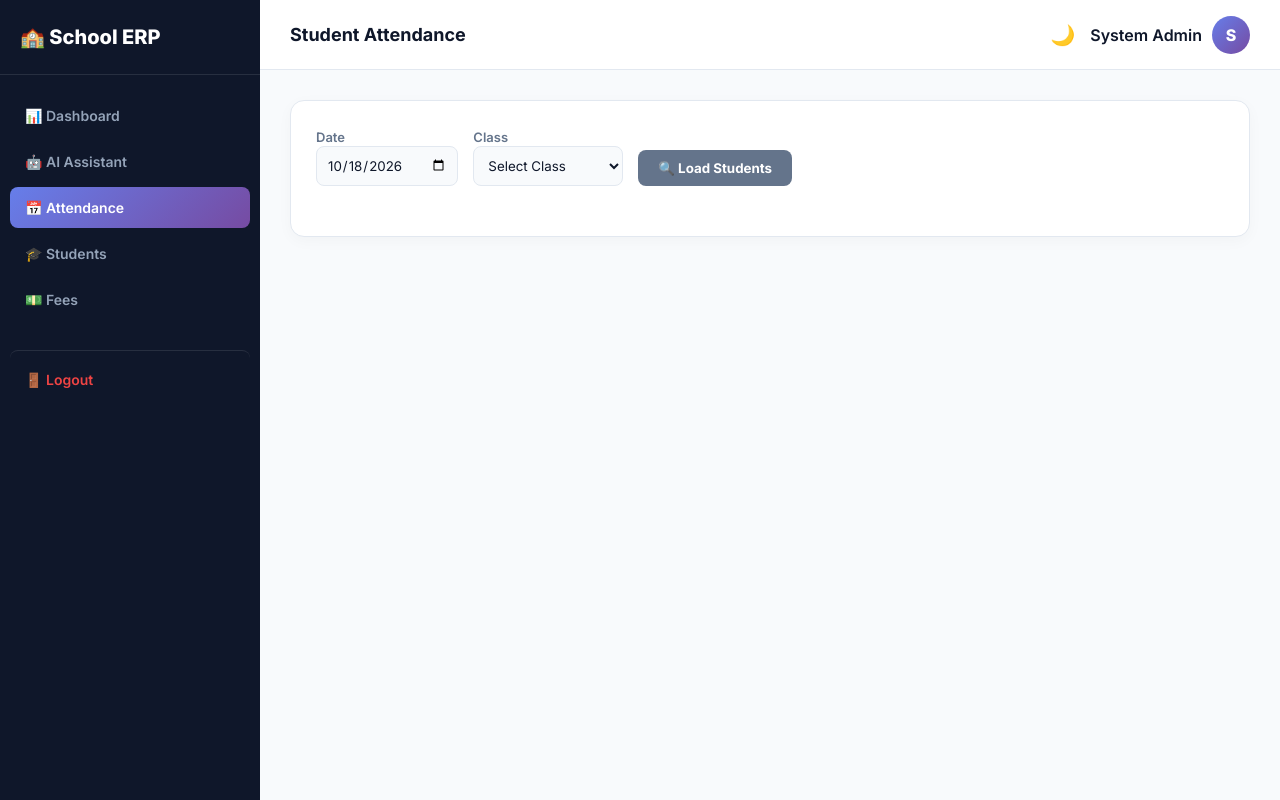
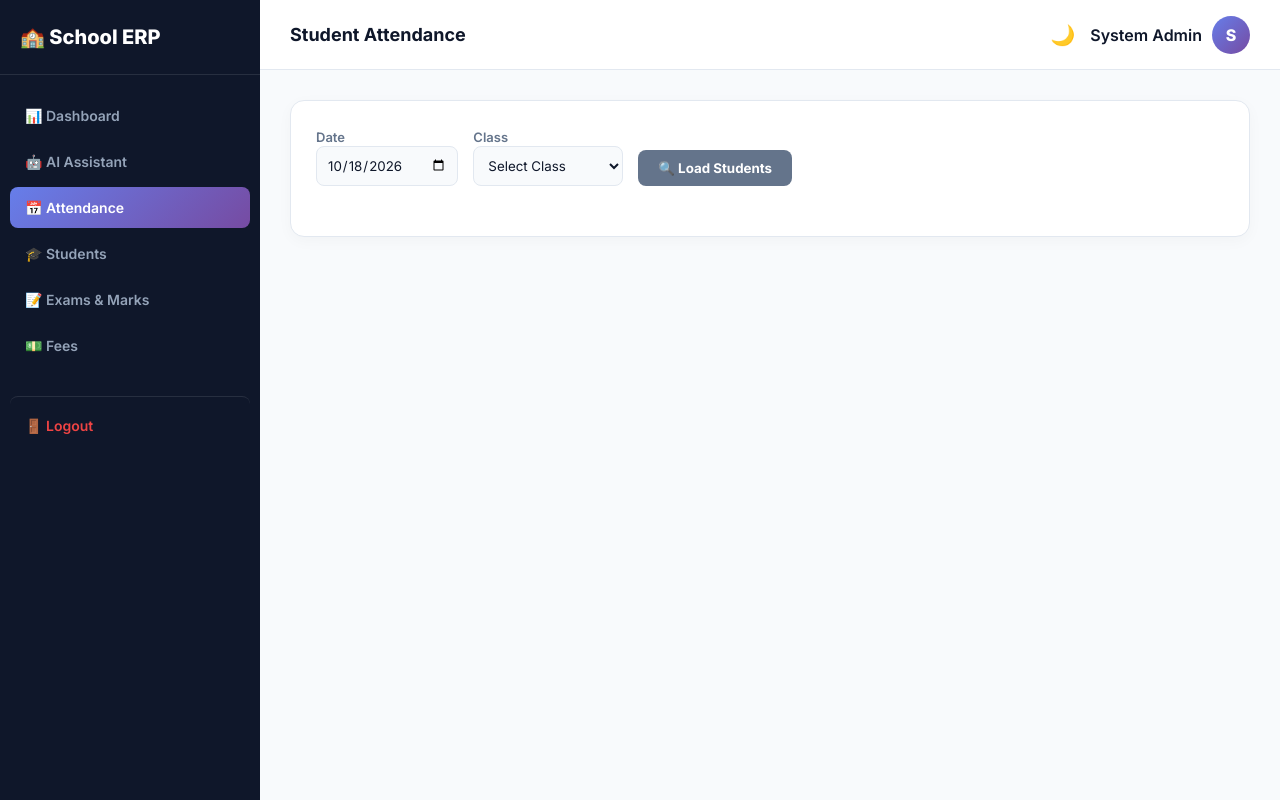
Before and after one commit to amankum500-max/School-mangement-, a Flask app: page /attendance in a window 1280 px wide. Run offline with Flask 3, Linux system fonts and the light colour scheme; the visitor is signed in with stand-in values (Sample User, id 1); data that the repository does not hold is empty; some libraries are stand-ins or nearby versions.

Commit message:
Add Exams & Marks link to navigation

```diff
--- a/templates/shared/base.html
+++ b/templates/shared/base.html
@@ -43,6 +43,7 @@
       <a href="/ai-assistant" class="{% if '/ai-assistant' in request.path %}active{% endif %}">🤖 AI Assistant</a>
       <a href="/attendance" class="{% if '/attendance' in request.path %}active{% endif %}">📅 Attendance</a>
       <a href="/students" class="{% if '/students' in request.path %}active{% endif %}">🎓 Students</a>
+      <a href="/result" class="{% if '/result' in request.path or '/report-card' in request.path %}active{% endif %}">📝 Exams & Marks</a>
       <a href="/fees" class="{% if '/fees' in request.path %}active{% endif %}">💵 Fees</a>
       <a href="/logout" style="color: #ef4444; margin-top: 30px; border-top: 1px solid rgba(255,255,255,0.1); padding-top: 20px;">🚪 Logout</a>
     </nav>
```
